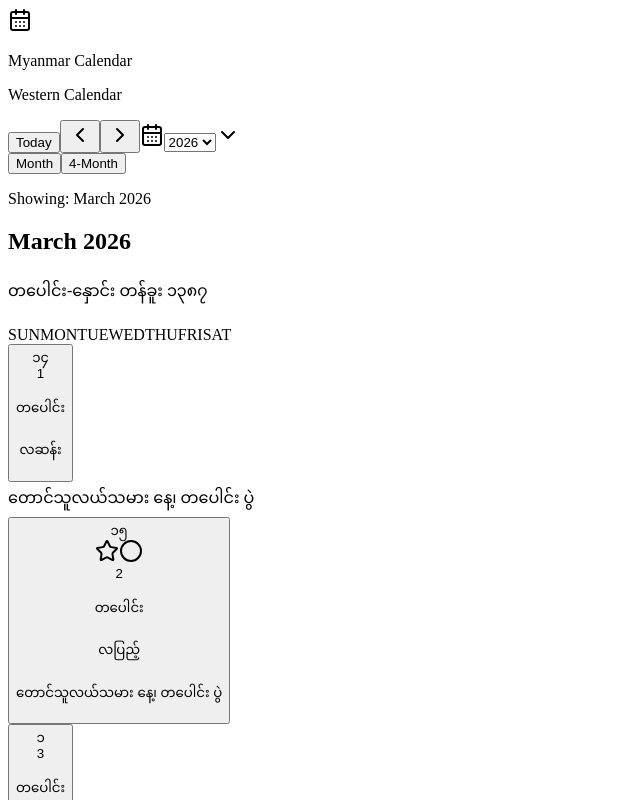
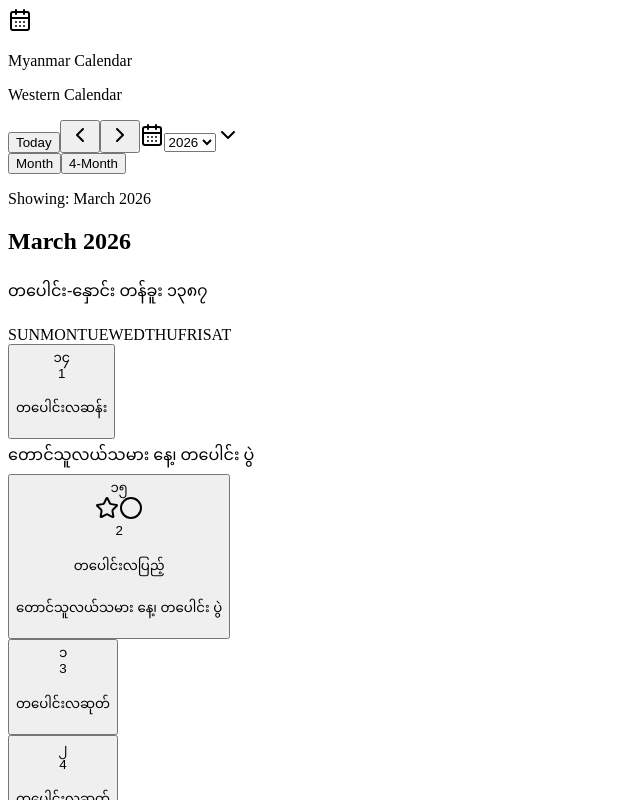
Before and after one commit to NayPaingSoe/myanmar-calendar, a Next.js app: page / in a window 1280 px wide. Both pictures are taken after a click on the button "Month". Shown: the top 800 px of the page, without its empty margins (0-640 px from the left). Built offline with nearby package versions, Linux system fonts and the light colour scheme.

Commit message:
chore: apply latest DetailedMonthView updates

```diff
--- a/src/components/calendar/DetailedMonthView.jsx
+++ b/src/components/calendar/DetailedMonthView.jsx
@@ -145,15 +145,14 @@ export default function DetailedMonthView({
                 >
                   <p className="truncate text-[10px] font-semibold text-stone-500">
                     {myanmarDate.monthMy}
+                    {myanmarDate.dayPhaseMy}
                   </p>
                   <p
                     className={cn(
                       "truncate text-[11px] font-bold",
                       shouldShowEmphasis ? "text-[#7b4516]" : "text-stone-700",
                     )}
-                  >
-                    {myanmarDate.dayPhaseMy}
-                  </p>
+                  ></p>
                   {holiday && (
                     <p className="truncate text-[10px] font-bold text-rose-600">
                       {holiday.title}
```
